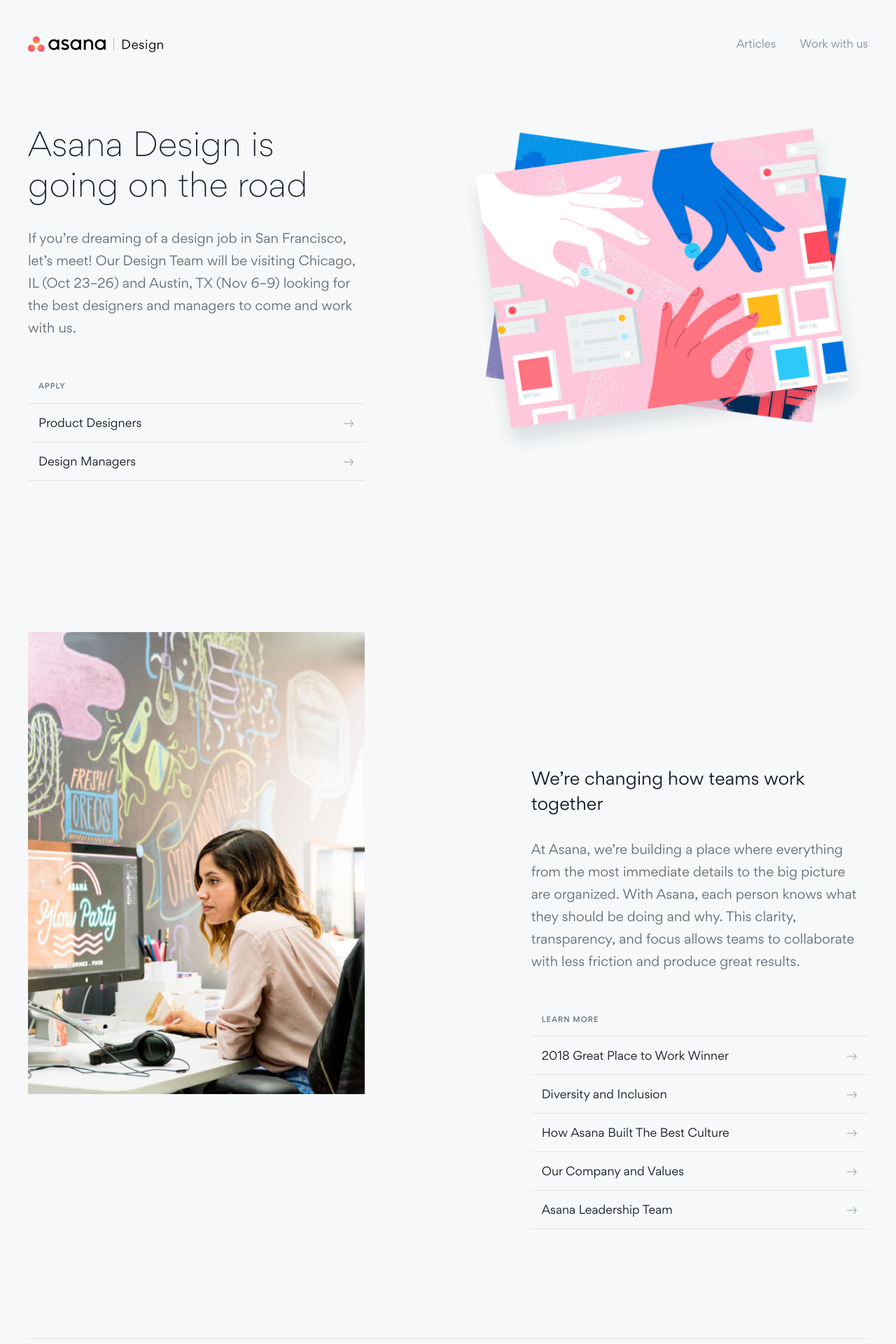
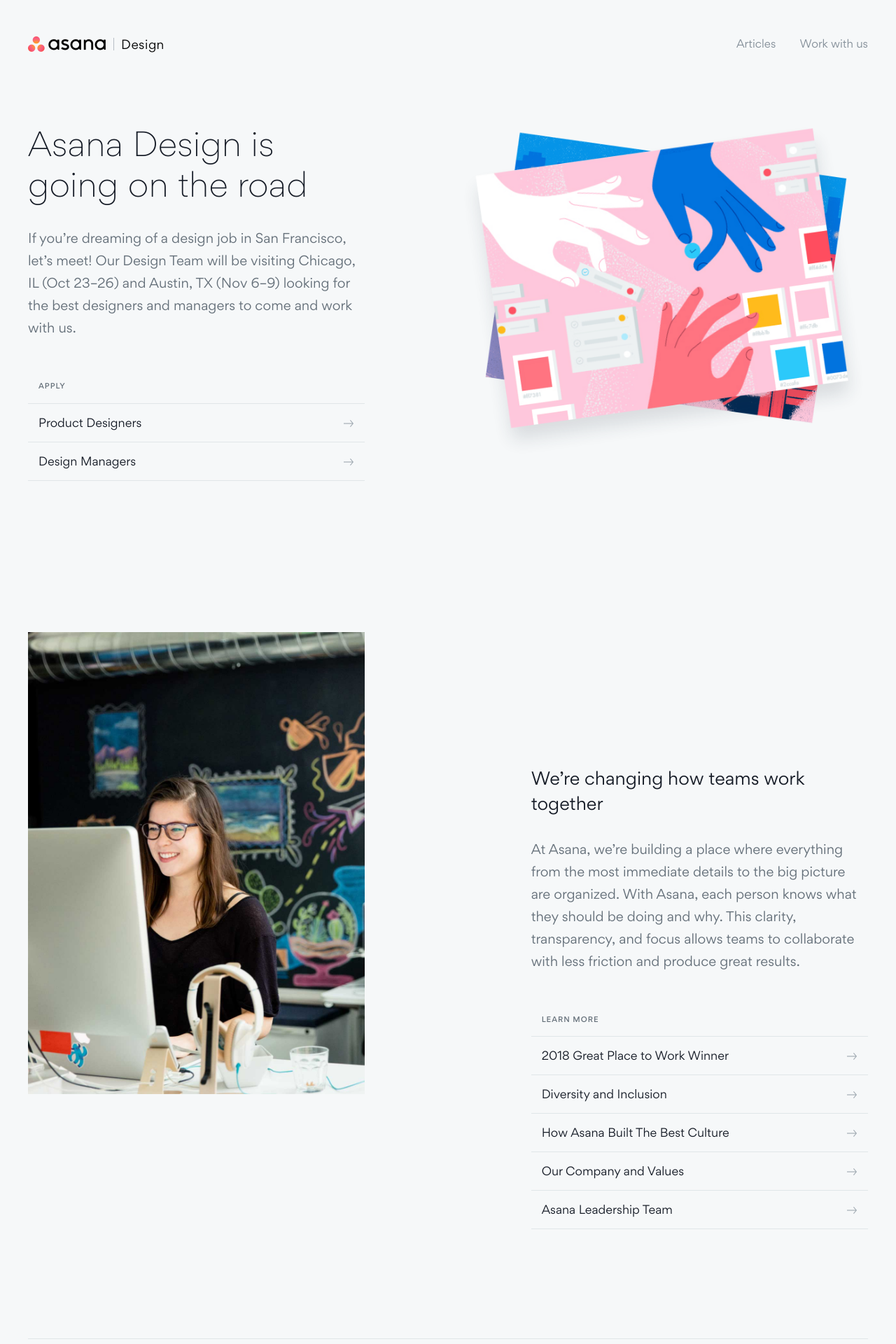
Before and after one commit to mattbond21/asana.design, a Jekyll site: the page built from index.html, in a window 1280 px wide. Shown: the top 1920 px of the page at 70% size. Built offline with Jekyll 4.4.1, drawn with Linux system fonts in a browser that asks for light colours; nearby versions of some CDN libraries; some web fonts are replaced.

Commit message:
switch alex image for anna

```diff
--- a/index.html
+++ b/index.html
@@ -31,7 +31,7 @@
 
       <div class="row about">
         <div class="five-col">
-          <img src="{{ base.url }}/images/alex.jpg" alt="Photo of a person at a computer doing work">
+          <img src="{{ base.url }}/images/anna.jpg" alt="Photo of a person at a computer doing work">
         </div>
 
         <div class="two-col">
```
Also changed, not shown: images/anna.jpg (added).
